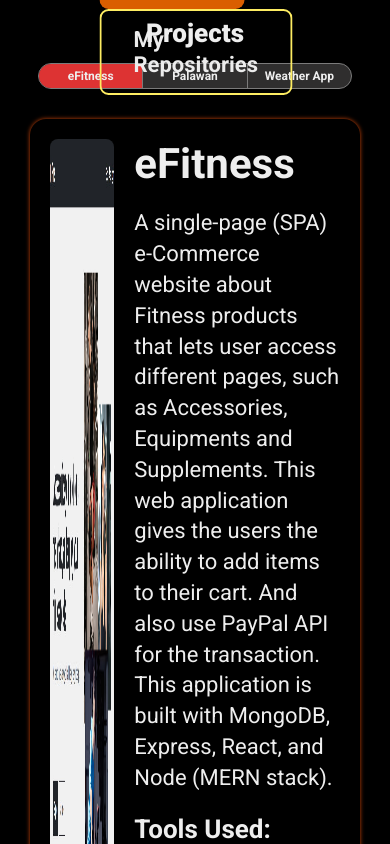
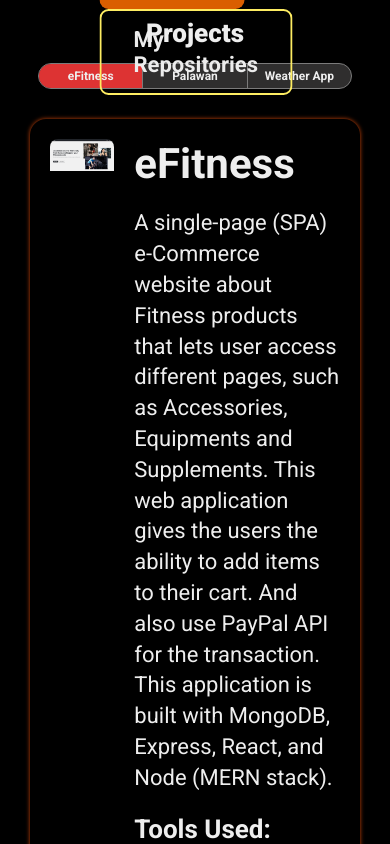
Before and after one commit to Onionie/portfolio, a React (Create React App) app: page / in a window 390 px wide. Shown: the part 1160-2004 px from the top of the page. Built offline with nearby package versions, Linux system fonts and the light colour scheme.

Commit message:
Made Projects content section image responsive

```diff
--- a/src/Components/ProjectsCard.module.css
+++ b/src/Components/ProjectsCard.module.css
@@ -17,8 +17,8 @@
 }
 
 .container__image img {
-  max-width: 100%;
-  height: 100%;
+  width: 100%;
+  height: auto;
 }
 
 .container__body__title {
```
